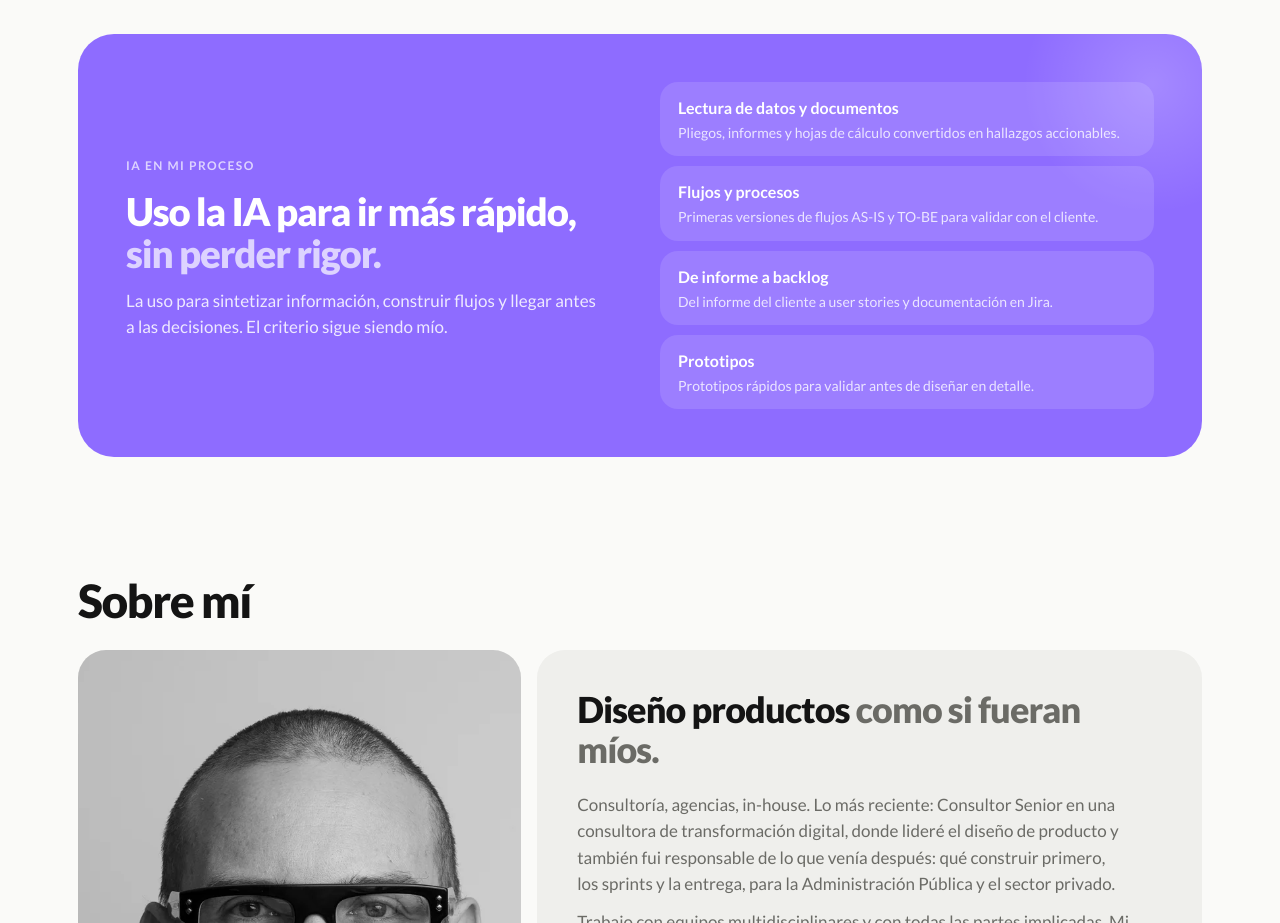
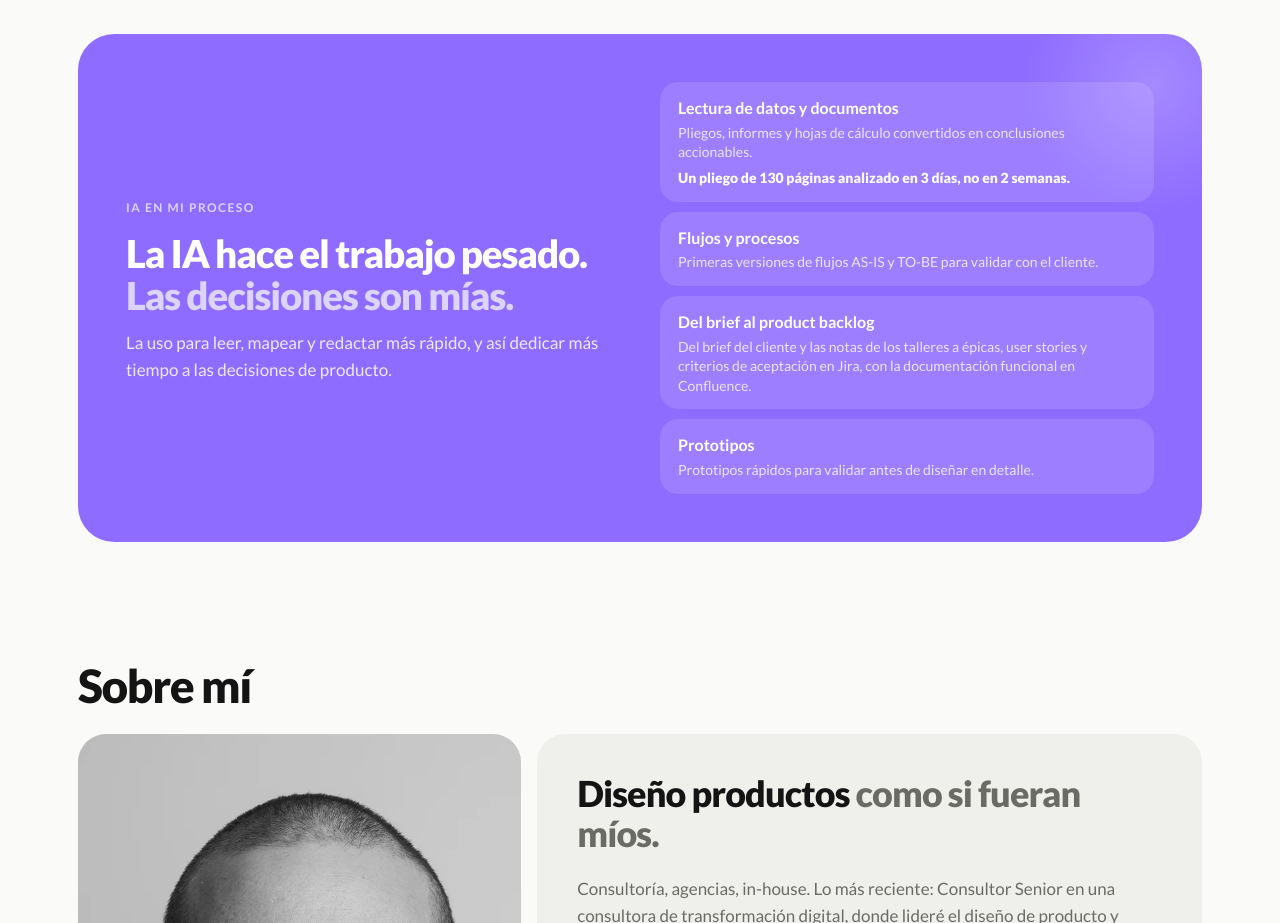
Before and after one commit to lucascostapena-design/lucas-portfolio, a plain HTML site: page index.es.html in a window 1280 px wide. Shown: the part 3820-4743 px from the top of the page. Drawn offline with Linux system fonts and the light colour scheme.

Commit message:
Add files via upload

```diff
--- a/index.es.html
+++ b/index.es.html
@@ -274,6 +274,7 @@ footer .base{display:flex;justify-content:space-between;flex-wrap:wrap;gap:10px;
 /* hwt */.hsub{color:var(--muted);font-size:16px;margin-top:10px;max-width:46ch}.hwt{list-style:none;display:flex;flex-wrap:wrap;gap:6px;margin:16px 0 0;padding:0}.hwt li{font-size:12px;font-weight:700;line-height:1;padding:6px 10px;border-radius:999px;background:#0000000d;color:inherit;opacity:.85;text-align:center;white-space:nowrap}.hw:nth-child(2):hover .hwt li{background:#ffffff26}
 /* hw-compact */.how .hw{min-height:0;padding:24px 24px 26px;border-radius:24px;display:grid;grid-template-rows:auto auto 1fr;row-gap:0}.how .hw .n{font-size:13px}.how .hw h3{margin-top:28px;font-size:clamp(26px,2.2vw,32px);line-height:1}.how .hw p{margin-top:10px;font-size:15px;line-height:1.45}.how .hw .hwt{margin-top:18px;align-self:end}
 @media (max-width:600px){.how .hw{padding:22px}.how .hw h3{margin-top:18px}}
+.ai-l .aik{display:block;margin-top:6px;color:#fff;font-weight:800}
 .lng{display:inline-flex;align-items:center;justify-content:center;gap:6px;height:34px;padding:0 12px;border-radius:999px;background:#EFEFEC;color:#141414;font-size:13px;font-weight:900;letter-spacing:.04em;text-decoration:none;white-space:nowrap;flex:none}.lng:hover{background:#FFD23F}.lng svg{flex:none}
 .rt{display:flex;align-items:center;gap:8px;margin-left:auto}header .pill+.brand{margin-left:12px}
 @media (max-width:480px){.lng{padding:0 10px;height:32px}.lng svg{display:none}.rt{gap:4px}}
@@ -402,13 +403,13 @@ footer .base{display:flex;justify-content:space-between;flex-wrap:wrap;gap:10px;
   <div class="ai rv">
     <div class="ai-t">
       <span class="lab">IA en mi proceso</span>
-      <h3>Uso la IA para ir más rápido, <span>sin perder rigor.</span></h3>
-      <p>La uso para sintetizar información, construir flujos y llegar antes a las decisiones. El criterio sigue siendo mío.</p>
+      <h3>La IA hace el trabajo pesado. <span>Las decisiones son mías.</span></h3>
+      <p>La uso para leer, mapear y redactar más rápido, y así dedicar más tiempo a las decisiones de producto.</p>
     </div>
     <ul class="ai-l">
-      <li><b>Lectura de datos y documentos</b><span>Pliegos, informes y hojas de cálculo convertidos en hallazgos accionables.</span></li>
+      <li><b>Lectura de datos y documentos</b><span>Pliegos, informes y hojas de cálculo convertidos en conclusiones accionables. <strong class="aik">Un pliego de 130 páginas analizado en 3 días, no en 2 semanas.</strong></span></li>
       <li><b>Flujos y procesos</b><span>Primeras versiones de flujos AS-IS y TO-BE para validar con el cliente.</span></li>
-      <li><b>De informe a backlog</b><span>Del informe del cliente a user stories y documentación en Jira.</span></li>
+      <li><b>Del brief al product backlog</b><span>Del brief del cliente y las notas de los talleres a épicas, user stories y criterios de aceptación en Jira, con la documentación funcional en Confluence.</span></li>
       <li><b>Prototipos</b><span>Prototipos rápidos para validar antes de diseñar en detalle.</span></li>
     </ul>
   </div>
```
Also changed, not shown: index.html (+5 -4 lines).
